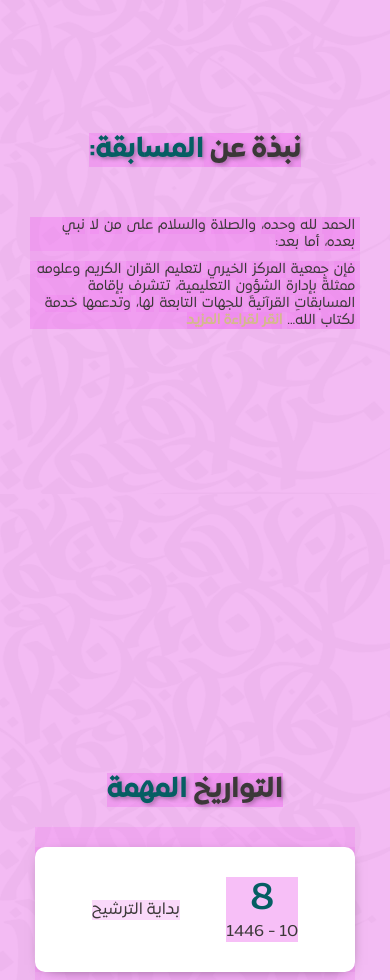
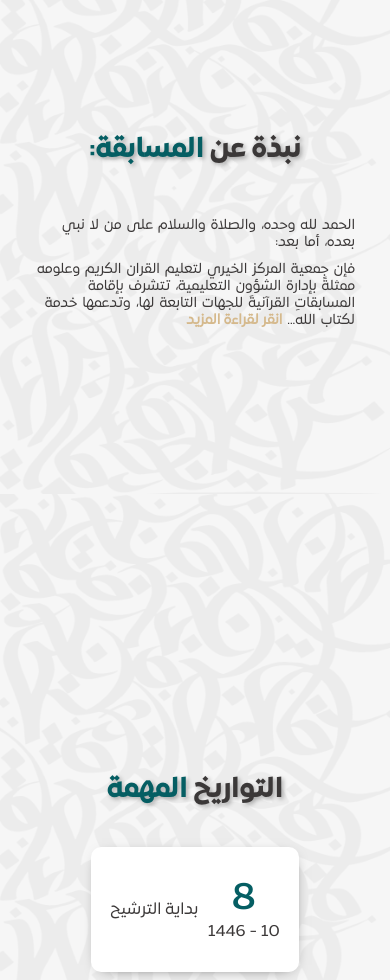
Before and after one commit to IcyCocktail/competition, a React (Create React App) app: page / in a window 390 px wide. Shown: the part 1020-2000 px from the top of the page. Built offline with nearby package versions, Linux system fonts and the light colour scheme.

Commit message:
working on responseviness for mobile

```diff
--- a/src/assets/styles.css
+++ b/src/assets/styles.css
@@ -123,7 +123,6 @@ ol li {
 * {
     margin: 0px;
     padding: 0px;
-    background: rgba(238, 130, 238, 0.3);
 }
 
 html {
@@ -731,6 +730,7 @@ td {
 
 
 /* RESPONSIVENESS */
+/* Laptops */
 @media (max-width: 1024px) {
     h1 {
         font-size: 42px;
@@ -741,6 +741,7 @@ td {
     }
 }
 
+/* Tablets */
 @media (max-width: 768px) {
     h2 {
         font-size: 30px;
@@ -800,6 +801,7 @@ td {
     }
 }
 
+/* Mobile */
 @media (max-width: 480px) {
     h1{
         font-size: 32px;
@@ -820,7 +822,7 @@ td {
         font-size: 14px;
     }
     .dates .date{
-        width: 300px;
+        width: 100%;
     }
     .dates .date p{
         font-size: 16px;
@@ -836,4 +838,7 @@ td {
     .flip-clock {
         transform: scale(0.7);
     }
+    .comp-terms ol li{
+        font-size: 14px;
+    }
 }
```
